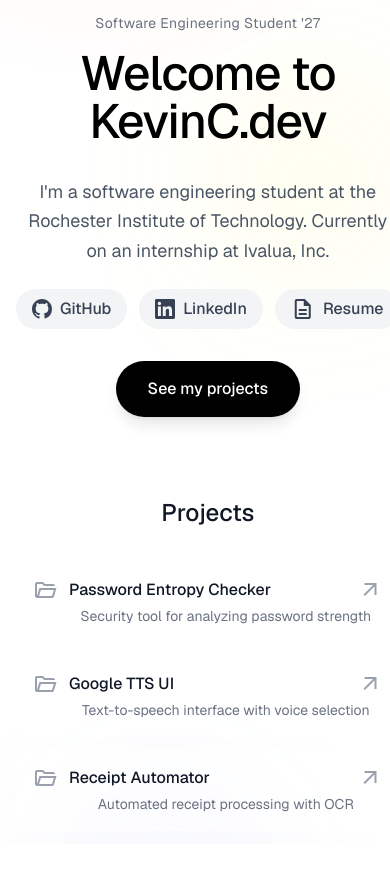
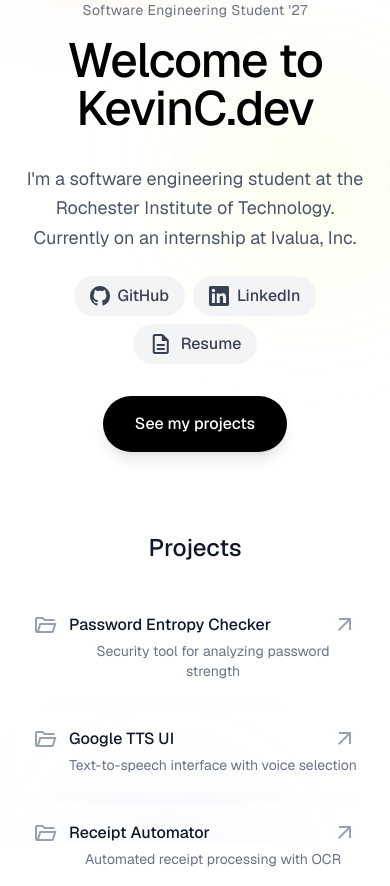
Before and after one commit to kvn8888/kvn8888.github.io, a Next.js app in the folder homepage/: page / in a window 390 px wide. Before the commit the page ends 844 px from the top, so only its background shows below. Built offline with nearby package versions, Linux system fonts and the light colour scheme.

Commit message:
Update social links layout for centering

```diff
--- a/homepage/src/app/page.tsx
+++ b/homepage/src/app/page.tsx
@@ -82,7 +82,7 @@ export default function Home() {
         </p>
 
         {/* Social Links */}
-        <div className={`flex items-center justify-center gap-3 mb-8 ${mounted ? 'blur-reveal-3' : 'opacity-0'}`}>
+        <div className={`flex flex-wrap items-center justify-center gap-2 sm:gap-3 mb-8 ${mounted ? 'blur-reveal-3' : 'opacity-0'}`}>
           <a
             href="https://github.com/kvn8888"
             target="_blank"
```
